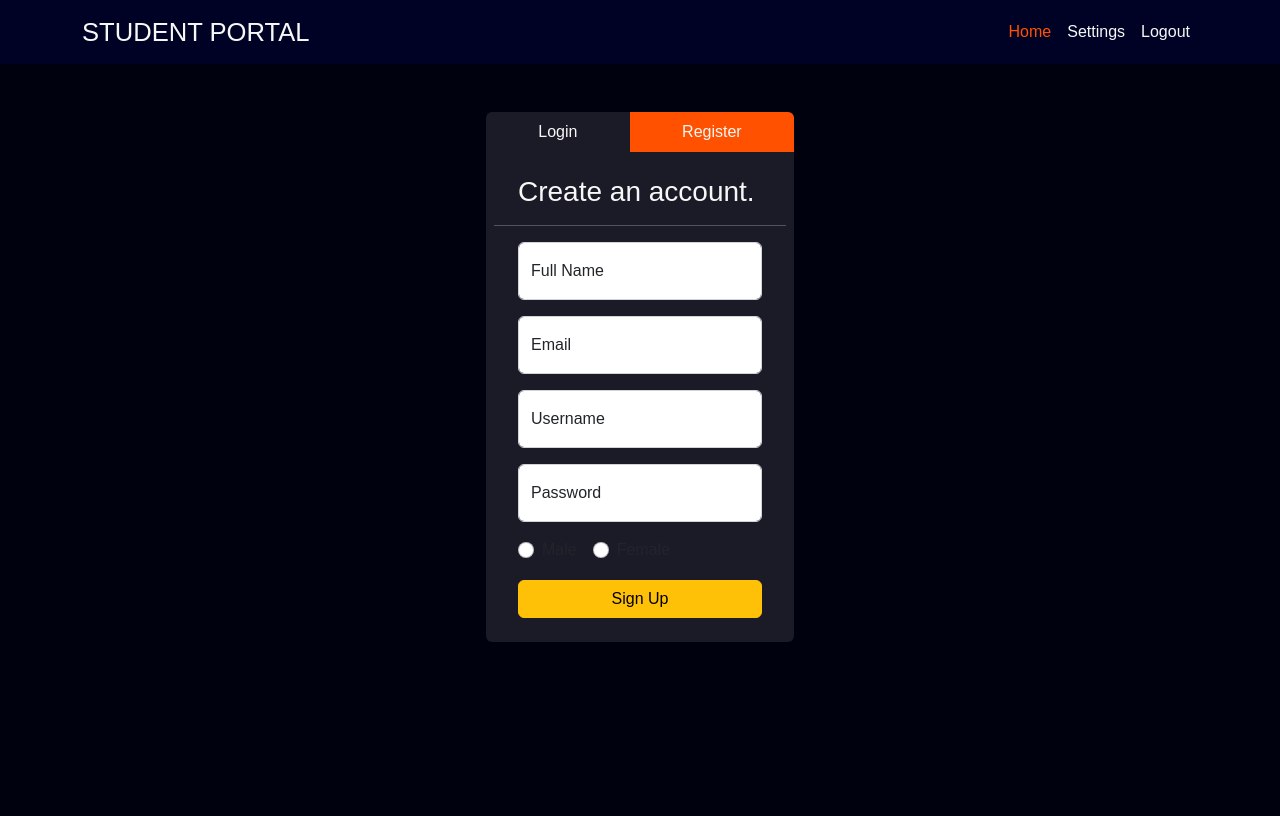
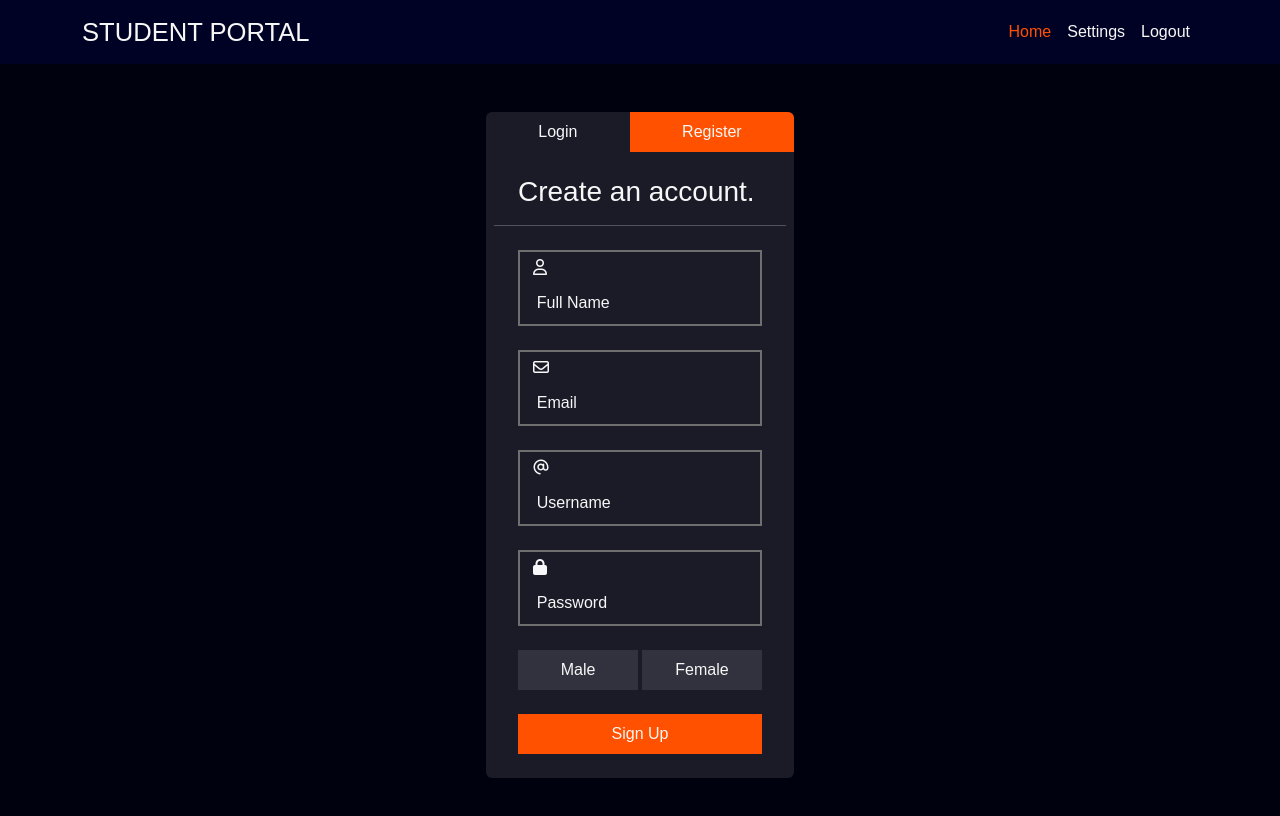
Before and after one commit to mwasifraza/portal-app, a React (Create React App) app: page / in a window 1280 px wide. Both pictures are taken after a click on the tab "Register". Shown: the top 816 px of the page. Built offline with nearby package versions, Linux system fonts and the light colour scheme.

Commit message:
signup ui

```diff
--- a/src/components/elements/Register.js
+++ b/src/components/elements/Register.js
@@ -4,35 +4,47 @@ const Register = () => {
   return (
     <>
         <form>
-            <div className='px-4'>
-              <div className='form-floating mb-3'>
-                <input type="text" name="fullname" id='fullname' className='form-control' placeholder='Full Name' />
-                <label for="fullname">Full Name</label>
+            <div className='px-4 mt-4'>
+              <div className="input-group mb-4">
+                  <span className="input-group-text" id="basic-addon1"><i className="fa-regular fa-user"></i></span>
+                  <div className='float-label-text'>
+                      <input type="text" name="fullname" id='fullname' className="form-control" autoComplete='off' aria-label="fullname" aria-describedby="basic-addon1" required />
+                      <label for="fullname">Full Name</label>
+                  </div>
               </div>
-              <div className='form-floating mb-3'>
-                <input type="email" name="email" id='email' className='form-control' placeholder='Email' />
-                <label for="email">Email</label>
+              <div className="input-group mb-4">
+                  <span className="input-group-text" id="basic-addon1"><i className="fa-regular fa-envelope"></i></span>
+                  <div className='float-label-text'>
+                      <input type="email" name="email" id='email' className="form-control" autoComplete='off' aria-label="email" aria-describedby="basic-addon1" required />
+                      <label for="email">Email</label>
+                  </div>
               </div>
-              <div className='form-floating mb-3'>
-                <input type="text" name="username" id='username' className='form-control' placeholder='Username' />
-                <label for="username">Username</label>
+              <div className="input-group mb-4">
+                  <span className="input-group-text" id="basic-addon1"><i className="fa-regular fa-at"></i></span>
+                  <div className='float-label-text'>
+                      <input type="text" name="username" id='username' className="form-control" autoComplete='off' aria-label="Username" aria-describedby="basic-addon1" required />
+                      <label for="username">Username</label>
+                  </div>
               </div>
-              <div className='form-floating mb-3'>
-                <input type="password" name="password" id='password' className='form-control' placeholder='Password' />
-                <label for="password">Password</label>
+              <div className="input-group mb-4">
+                  <span className="input-group-text" id="basic-addon1"><i className="fa-solid fa-lock"></i></span>
+                  <div className='float-label-text'>
+                      <input type="password" name="password" id='password' className="form-control" autoComplete='off' aria-label="password" aria-describedby="basic-addon1" required />
+                      <label for="password">Password</label>
+                  </div>
               </div>
-              <div className='mb-3'>
-                <div class="form-check form-check-inline">
-                    <input class="form-check-input" type="radio" name="gender" id="male" />
-                    <label class="form-check-label" for="male">Male</label>
+              <div className='mb-4 my-check-btn'>
+                <div class="my-check-group me-1">
+                    <input class="my-check-input" type="radio" name="gender" id="male" />
+                    <label class="my-check-label" for="male">Male</label>
                 </div>
-                <div class="form-check form-check-inline">
-                    <input class="form-check-input" type="radio" name="gender" id="female" />
-                    <label class="form-check-label" for="female">Female</label>
+                <div class="my-check-group">
+                    <input class="my-check-input" type="radio" name="gender" id="female" />
+                    <label class="my-check-label" for="female">Female</label>
                 </div>
               </div>
               <div className='d-grid'>
-                <input type="submit" name="signup" value="Sign Up" id='signup' className='btn btn-warning' />
+                <input type="submit" name="signup" value="Sign Up" id='signup' className='btn my-btn-1 rounded-0' />
               </div>
             </div>
         </form>
--- a/src/css/style.scss
+++ b/src/css/style.scss
@@ -14,11 +14,9 @@ $light-color: #f7f7f7;
     margin: 0;
     font-family: Poppins, sans-serif;
 }
-
 body{
     background-color: $dark-bg-2;
 }
-
 .bg-1{
     background-color: $primary-color;
 }
@@ -51,7 +49,6 @@ hr{
         position: relative;
         flex: 1 1 auto;
         label{
-            // background-color: $dark-bg-2;
             position: absolute;
             top: 50%;
             transform: translateY(-50%) translateX(.8rem);
@@ -85,6 +82,38 @@ hr{
     &:has(.form-control:focus),
     &:has(.form-control:valid){
         border-color: $secondary-color;
+    }
+}
+
+.my-check-btn{
+    display: flex;
+    .my-check-group{
+        position: relative;
+        flex-basis: 100%;
+        display: flex;
+        justify-content: center;
+        align-items: center;
+
+        .my-check-input{
+            position: relative;
+            appearance: none;
+            width: 100%;
+            height: 40px;
+            border: 0;
+            outline: none;
+            background-color: rgba(255,255,255,0.1);
+            cursor: pointer;
+            transition: 150ms;
+
+            &:checked{
+                background-color: rgba($secondary-color, 0.4);
+            }
+        }
+        .my-check-label{
+            position: absolute;
+            cursor: pointer;
+            color: $light-color;
+        }
     }
 }
 
@@ -122,7 +151,6 @@ hr{
     }
 }
 
-
 .navbar-bg{
     background-color: $primary-color;
     .navbar-brand{
```
